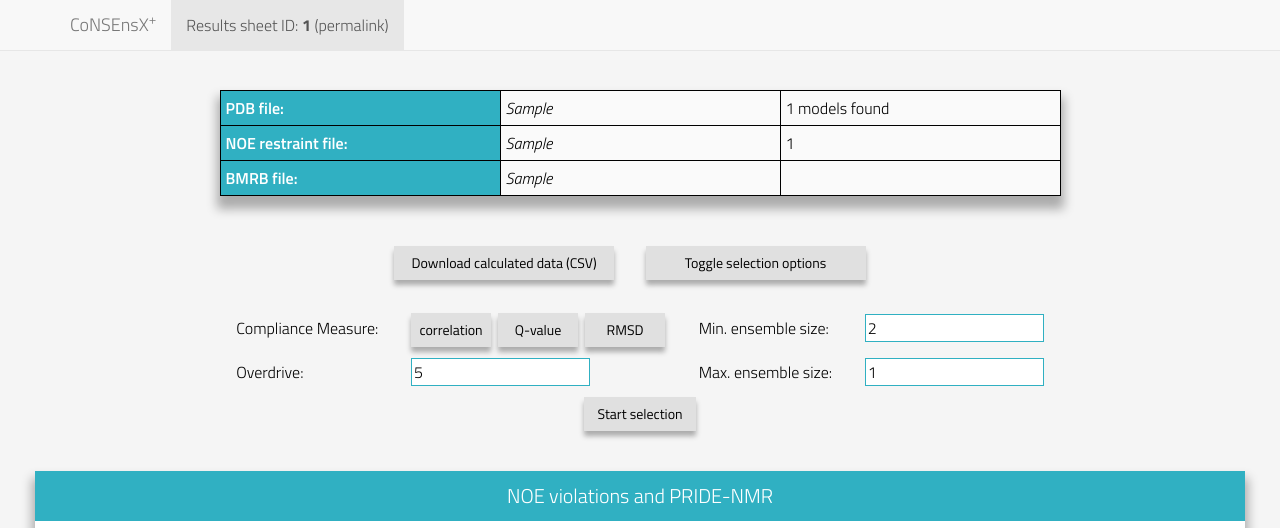
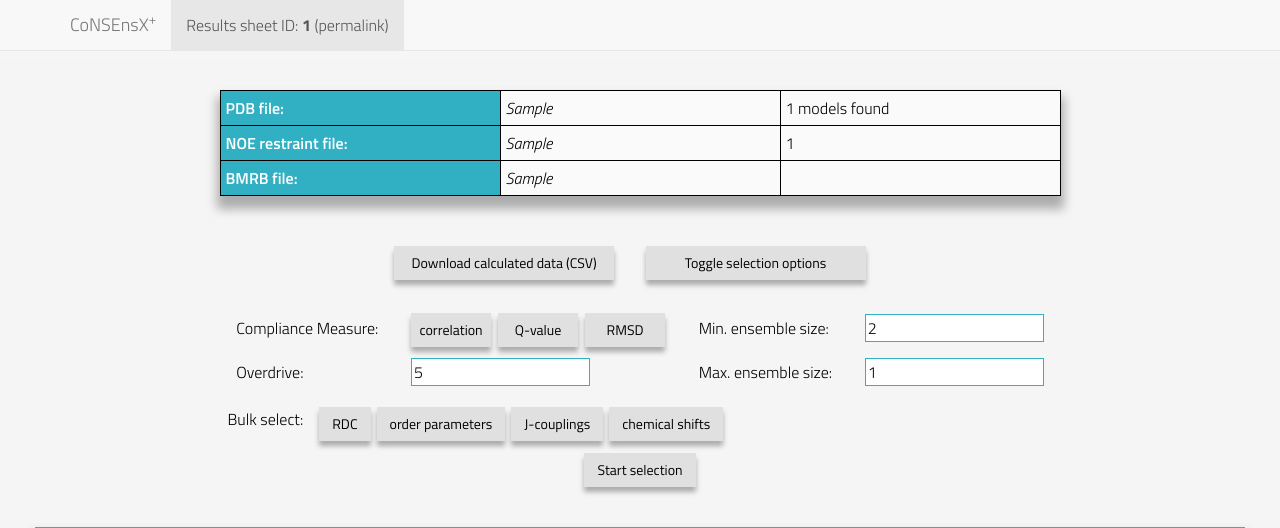
Before and after one commit to PPKE-Bioinf/consensx.itk.ppke.hu, a Django app: template consensx/templates/consensx/calculation.html in a window 1280 px wide, after a click on "Toggle selection options". Shown: the top 528 px of the page. Run offline with Django 3.2, Linux system fonts and the light colour scheme; the template is opened without the code that fills it: most values are stand-ins (such as "Sample title", 1, 10 or a date in 2020); some libraries are stand-ins or nearby versions.

Commit message:
add: bulk selection category on calculation page #22

```diff
--- a/consensx/templates/consensx/calculation.html
+++ b/consensx/templates/consensx/calculation.html
@@ -135,6 +135,40 @@
           </tr>
 
         </table>
+
+        <div class=bulk_select_div>
+            <div class="floating" style="paddig-top: 4px">
+                <p>Bulk select:</p>
+            </div>
+            {% if RDC_data %}
+            <div class="floating bulk" id="bulk_RDC">
+                <button class="btn">
+                      RDC
+                </button>
+            </div>
+            {% endif %}
+            {% if S2_data %}
+            <div class="floating bulk" id="bulk_S2">
+                <button class="btn">
+                      order parameters
+                </button>
+            </div>
+            {% endif %}
+            {% if Jcoup_data %}
+            <div class="floating bulk" id="bulk_Jcoup">
+                <button class="btn">
+                      J-couplings
+                </button>
+            </div>
+            {% endif %}
+            {% if chemshift_data %}
+            <div class="floating bulk" id="bulk_CS">
+                <button class="btn">
+                      chemical shifts
+                </button>
+            </div>
+            {% endif %}
+        </div>
 
         <button class="btn btn-primary" id="startsel">
               Start selection
--- a/static/css/style.css
+++ b/static/css/style.css
@@ -1,3 +1,20 @@
+.floating {
+    float: left;
+    margin: 10px;
+    height: 36px;
+}
+
+.bulk {
+    margin-left: 6px;
+    margin-right: 0px;
+}
+
+.bulk_select_div {
+    width: 845px;
+    display: table;
+    margin: 0 auto 0 auto;
+}
+
 .hidden {
     visibility: hidden;
     display: none;
--- a/static/js/involve.js
+++ b/static/js/involve.js
@@ -50,6 +50,62 @@ $(document).ready(function() {
                 }
             })
         }
+    });
+
+    $("#bulk_RDC").click(function () {
+        $(".inputrange").each(function() {
+            my_id    = $( this ).attr('id');
+            my_range = $( this ).attr('id').split('_');
+            my_type  = my_range[0];
+
+            if (my_type == "RDC") {
+                $( this ).val("10");
+                $('output[for="' + my_id + '"]').prop('value', "10");
+            }
+        })
+        console.log("RDC bulk selection done.")
+    });
+
+    $("#bulk_S2").click(function () {
+        $(".inputrange").each(function() {
+            my_id    = $( this ).attr('id');
+            my_range = $( this ).attr('id').split('_');
+            my_type  = my_range[0];
+
+            if (my_type == "S2") {
+                $( this ).val("10");
+                $('output[for="' + my_id + '"]').prop('value', "10");
+            }
+        })
+        console.log("S2 bulk selection done.")
+    });
+
+    $("#bulk_Jcoup").click(function () {
+        $(".inputrange").each(function() {
+            my_id    = $( this ).attr('id');
+            my_range = $( this ).attr('id').split('_');
+            my_type  = my_range[0];
+
+            if (my_type == "Jcoup") {
+                $( this ).val("10");
+                $('output[for="' + my_id + '"]').prop('value', "10");
+            }
+        })
+        console.log("Jcoup bulk selection done.")
+    });
+
+    $("#bulk_CS").click(function () {
+        $(".inputrange").each(function() {
+            my_id    = $( this ).attr('id');
+            my_range = $( this ).attr('id').split('_');
+            my_type  = my_range[0];
+
+            if (my_type == "CS") {
+                $( this ).val("10");
+                $('output[for="' + my_id + '"]').prop('value', "10");
+            }
+        })
+        console.log("CS bulk selection done.")
     });
 
 
```
Also changed, not shown: 1 other file.
